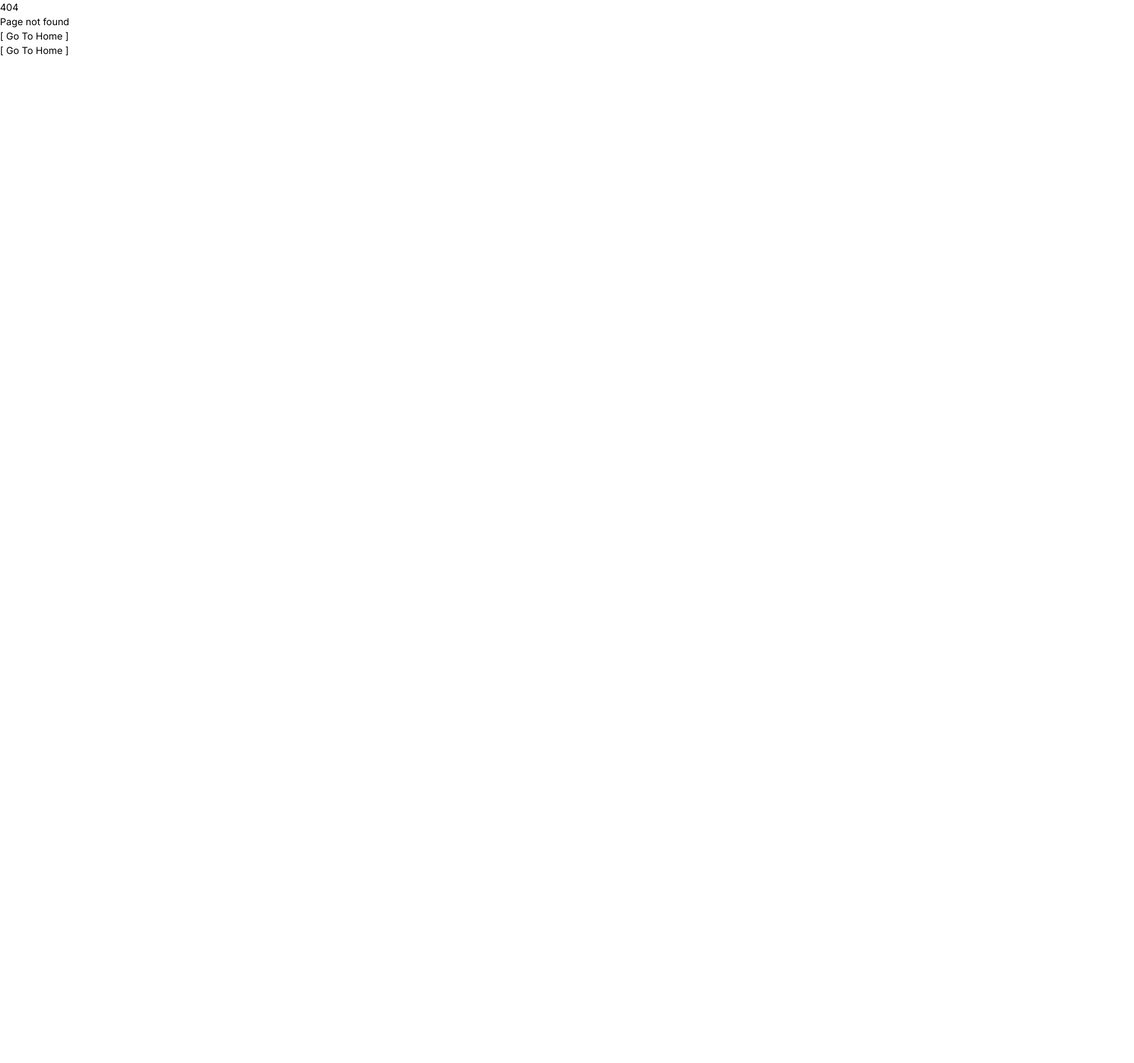
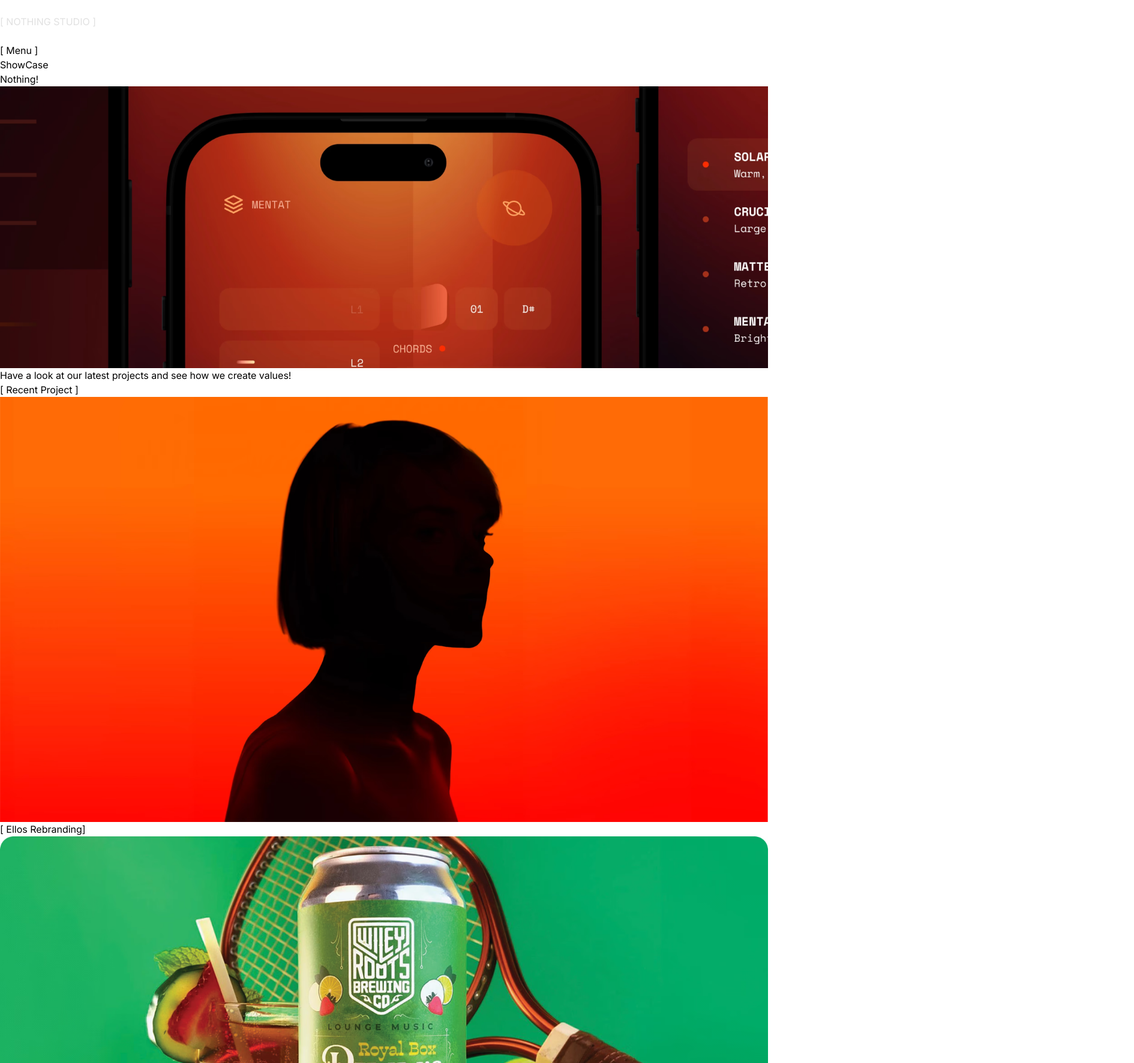
Before and after one commit to codebyahadul/nothing-studio, a React (Vite) app: page /projectShowcase in a window 1280 px wide. Before the commit this address had no page. Shown: the top 1773 px of the page at 60% size, 1890 px wide, since content can reach past the window. Before the commit the page ends 800 px from the top, so only its background shows below. Built offline with nearby package versions, Linux system fonts and the light colour scheme.

Commit message:
added project showcase page

```diff
--- a/src/components/shared/Navbar.jsx
+++ b/src/components/shared/Navbar.jsx
@@ -23,8 +23,8 @@ const Navbar = () => {
 
             </nav>
             {
-                toggle && <div className={`min-h-screen bg-black navbar-wrapper -mt-[92px] fixed z-30 w-full h-full`}>
-                    <nav className="flex justify-between items-center py-4 md:py-8 px-4 md:px-8 bg-transparent sticky top-0" >
+                toggle && <div className={`min-h-screen bg-black navbar-wrapper pt-[70px] md:pt-0 -mt-[60px] md:-mt-[92px] fixed z-30 w-full h-full`}>
+                    <nav className="hidden md:flex justify-between items-center py-4 md:py-8 px-4 md:px-8 bg-transparent sticky top-0" >
                         <AnimatedButton text="[ NOTHING STUDIO ]" name="logo" link={'/'} />
                         <AnimatedButton onClick={() => {
                             setToggle(!toggle)
@@ -36,7 +36,7 @@ const Navbar = () => {
                         <HoverImage src={img} alt="Image" />
                         <div className="flex flex-col px-4 md:px-0 z-50">
                             <AnimatedButton text='Home' size="text-5xl md:text-[116px] font-extrabold" name="home" intialColor='#464646' link={'/'} />
-                            <AnimatedButton text='Showcase' size="text-5xl md:text-[116px] font-extrabold" name='showcase' intialColor='#464646' link={'/showcase'} />
+                            <AnimatedButton text='Showcase' size="text-5xl md:text-[116px] font-extrabold" name='showcase' intialColor='#464646' link={'/projectShowcase'} />
                             <AnimatedButton text='Carrier' size="text-5xl md:text-[116px] font-extrabold" name='carrier' intialColor='#464646' link={'/carrier'} />
                             <AnimatedButton text='About' size="text-5xl md:text-[116px] font-extrabold" name='about' intialColor='#464646' link={'/about'} />
                             <AnimatedButton text='Contacts' size="text-5xl md:text-[116px] font-extrabold" name='contact' intialColor='#464646' link={'/contact'} />
--- /dev/null
+++ b/src/pages/ProjectDescription.jsx
@@ -0,0 +1,120 @@
+import Navbar from "../components/shared/Navbar";
+import allos1 from '../assets/projects/ellos.avif'
+import allos2 from '../assets/projects/ellos2.avif'
+import allos3 from '../assets/projects/ellos3.avif'
+import allos4 from '../assets/projects/ellos4.avif'
+import allos5 from '../assets/projects/ellos5.avif'
+import allos6 from '../assets/projects/ellos6.avif'
+import allos7 from '../assets/projects/ellos7.avif'
+import allos8 from '../assets/projects/ellos8.avif'
+import OurClients from "../components/OurClients";
+import wiling from '../assets/projects/willi.avif'
+import catering from '../assets/projects/catering.avif'
+import kinetic from '../assets/projects/kintic.avif'
+import dessert from '../assets/projects/dessert.avif'
+import donemate from '../assets/projects/donate.avif'
+import { useEffect } from "react";
+import gsap from "gsap";
+import { useParams } from "react-router-dom";
+const projectImages = {
+    'ellos rebranding': allos1,
+    'wiley roots brewing': wiling,
+    'catering': catering,
+    'kinetic campaign': kinetic,
+    'desert flower': dessert,
+    'donemate': donemate,
+};
+const ProjectDescription = () => {
+    const { projectName } = useParams();
+    const selectedImage = projectImages[projectName.toLocaleLowerCase()] || null;
+    console.log(projectName.toLocaleLowerCase(), selectedImage);
+
+    useEffect(() => {
+        window.scroll(0, 0)
+        gsap.timeline({
+            scrollTrigger: {
+                trigger: '.projectContainer',
+                start: 'top -30%',
+                end: 'bottom bottom',
+                scrub: true,
+            }
+        }).fromTo('.projectContainer', { y: '0%' }, { y: '-20%' })
+        const tl = gsap.timeline()
+        tl.fromTo('.wrapper', { translateY: '0%', }, { translateY: '-100%', duration: 0.5, display: 'none' })
+        tl.fromTo(
+            '.project-title1',
+            { opacity: 0, y: 100 },
+            { opacity: 1, y: 0, duration: 1.2, ease: "power4.out" }
+        )
+            .fromTo(
+                '.project-title2',
+                { opacity: 0, y: 100 },
+                { opacity: 1, y: 0, duration: 1.2, ease: "power4.out" },
+                "-=0.8"
+            )
+            .from('.hero-des', { opacity: 0, y: 10, }, "-=0.9")
+    }, [projectName])
+    return (
+        <>
+            <Navbar />
+            <div className="bg-black projectContainer z-50 -mt-[200px] pt-[200px]">
+                <div className="min-h-screen wrapper bg-white/80 fixed w-full"></div>
+                <div className="px-4 md:px-8 text-white">
+                    <div className="text-4xl md:text-[152px] md:leading-[137px] font-extrabold text-center uppercase w-full mx-auto">
+                        <div className="overflow-hidden">
+                            <span className="project-title1 block">{projectName.split(" ")[0]}</span>
+                        </div>
+                        <div className="overflow-hidden">
+                            <span className="project-title2 block">{projectName.split(" ")[1]}</span>
+                        </div>
+                    </div>
+                    <div className="h-[calc(100vh-100px)] my-10">
+                        {selectedImage ? (
+                            <img className="rounded-3xl w-full h-full" src={selectedImage} alt={projectName} />
+                        ) : (
+                            <p>Image not found for this project.</p>
+                        )}
+                    </div>
+                    <div className="flex flex-col md:flex-row justify-between content">
+                        <div className="flex flex-col md:flex-row flex-1 text-[#d9d9d9]">
+                            <h1 className="text-sm md:text-xl uppercase mr-0 md:mr-[25%] text-nowrap content-value">[ ABOUT PROJECTS ]</h1>
+                            <div className="flex flex-col my-5 md:my-0 gap-5 md:gap-10 text-xl w-full md:text-[40px] md:leading-[48px] content-des">
+                                <h1 className="text-sm md:text-xl uppercase">[ Brand Identity ]</h1>
+                                <h1>We envision a world where wellbeing fundament & everyone is empowered to reach their peak potential.</h1>
+                                <h1>Don&apos;t traditional healthcare system to determine your health.</h1>
+                                <h1>Take control your super power.</h1>
+                            </div>
+                        </div>
+                        <div className=" flex justify-end">
+                            <h1 className="text-sm md:text-xl uppercase content-value text-nowrap text-start w-full">[ ABOUT PROJECTS ]</h1>
+                        </div>
+                    </div>
+                    <div className="max-h-screen my-10">
+                        <img className="rounded-3xl w-full max-h-screen" src={allos2} alt="" />
+                    </div>
+                    <div className="flex flex-col md:flex-row gap-5 md:gap-10 items-center md:h-[400px]">
+                        <img className="rounded-3xl w-full h-full" src={allos3} alt="" />
+                        <img className="rounded-3xl w-full h-full" src={allos4} alt="" />
+                    </div>
+                    <div className="max-h-screen my-10">
+                        <img className="rounded-3xl w-full max-h-screen" src={allos5} alt="" />
+                    </div>
+                    <div className="flex flex-col md:flex-row gap-5 md:gap-10 items-center md:h-[400px]">
+                        <img className="rounded-3xl w-full h-full" src={allos6} alt="" />
+                        <img className="rounded-3xl w-full h-full" src={allos7} alt="" />
+                    </div>
+                    <div className="max-h-screen my-10">
+                        <img className="rounded-3xl w-full max-h-screen" src={allos6} alt="" />
+                    </div>
+                    <div className="flex flex-col md:flex-row gap-5 md:gap-10 items-center md:h-[400px]">
+                        <img className="rounded-3xl w-full h-full" src={allos7} alt="" />
+                        <img className="rounded-3xl w-full h-full" src={allos8} alt="" />
+                    </div>
+                    <OurClients />
+                </div>
+            </div>
+        </>
+    );
+};
+
+export default ProjectDescription;
--- a/src/pages/ProjectShowcase.jsx
+++ b/src/pages/ProjectShowcase.jsx
@@ -1,114 +1,98 @@
+import { useEffect } from "react";
 import Navbar from "../components/shared/Navbar";
+import gsap from "gsap";
+import showcase from '../assets/projects/showcase.avif';
 import allos1 from '../assets/projects/ellos.avif'
-import allos2 from '../assets/projects/ellos2.avif'
-import allos3 from '../assets/projects/ellos3.avif'
-import allos4 from '../assets/projects/ellos4.avif'
-import allos5 from '../assets/projects/ellos5.avif'
-import allos6 from '../assets/projects/ellos6.avif'
-import allos7 from '../assets/projects/ellos7.avif'
-import allos8 from '../assets/projects/ellos8.avif'
-import OurClients from "../components/OurClients";
 import wiling from '../assets/projects/willi.avif'
 import catering from '../assets/projects/catering.avif'
 import kinetic from '../assets/projects/kintic.avif'
 import dessert from '../assets/projects/dessert.avif'
 import donemate from '../assets/projects/donate.avif'
-import { useEffect } from "react";
-import gsap from "gsap";
-import { useParams } from "react-router-dom";
-const projectImages = {
-    'ellos rebranding': allos1,
-    'wiley roots brewing': wiling,
-    'catering': catering,
-    'kinetic campaign': kinetic,
-    'desert flower': dessert,
-    'donemate': donemate,
-};
+import { Link } from "react-router-dom";
+import OurClients from "../components/OurClients";
+
+const recentProject = [
+    { img: allos1, title: 'Ellos Rebranding', },
+    { img: wiling, title: 'Wiley Roots Brewing', link: 'wileyRoots' },
+    { img: catering, title: 'Catering', link: 'catering' },
+    { img: kinetic, title: 'Kinetic Campaign', link: 'kinetic' },
+    { img: dessert, title: 'Desert Flower', link: 'desert' },
+    { img: donemate, title: 'Donemate', link: 'donemate' }
+]
 const ProjectShowcase = () => {
-    const { projectName } = useParams();
-    const selectedImage = projectImages[projectName.toLocaleLowerCase()] || null;
-    console.log(projectName.toLocaleLowerCase(), selectedImage);
-
     useEffect(() => {
         window.scroll(0, 0)
         gsap.timeline({
             scrollTrigger: {
-                trigger: '.projectContainer',
+                trigger: '.project-showcase-container',
                 start: 'top -30%',
                 end: 'bottom bottom',
                 scrub: true,
             }
-        }).fromTo('.projectContainer', { y: '0%' }, { y: '-20%' })
+        }).fromTo('.project-showcase-container', { y: '0%' }, { y: '-20%' })
         const tl = gsap.timeline()
-        tl.fromTo('.wrapper', { translateY: '0%', }, { translateY: '-100%', duration: 0.5, display: 'none' })
         tl.fromTo(
-            '.project-title1',
+            '.showcase-title1',
             { opacity: 0, y: 100 },
             { opacity: 1, y: 0, duration: 1.2, ease: "power4.out" }
         )
             .fromTo(
-                '.project-title2',
+                '.showcase-title2',
                 { opacity: 0, y: 100 },
                 { opacity: 1, y: 0, duration: 1.2, ease: "power4.out" },
                 "-=0.8"
             )
-            .from('.hero-des', { opacity: 0, y: 10, }, "-=0.9")
-    }, [projectName])
+        const projectShowcaseImg = document.querySelectorAll(".showcase-image");
+        projectShowcaseImg.forEach((img) => {
+            img.addEventListener("mouseenter", () => {
+                gsap.to('.cursor', { scale: 5, duration: 0.3, opacity: 0.5 });
+            });
+
+            img.addEventListener("mouseleave", () => {
+                gsap.to('.cursor', { scale: 1, duration: 0.3, opacity: 1 });
+            });
+        });
+
+        return () => {
+            projectShowcaseImg.forEach((img) => {
+                img.removeEventListener("mouseenter", () => { });
+                img.removeEventListener("mouseleave", () => { });
+            });
+        };
+    }, [])
     return (
         <>
             <Navbar />
-            <div className="bg-black projectContainer z-50 -mt-[200px] pt-[200px]">
-                <div className="min-h-screen wrapper bg-white/80 fixed w-full"></div>
-                <div className="px-4 md:px-8 text-white">
+            <div className="bg-black project-showcase-container text-white z-50 -mt-[200px] pt-[200px]">
+                <div className="px-4 md:px-8">
                     <div className="text-4xl md:text-[152px] md:leading-[137px] font-extrabold text-center uppercase w-full mx-auto">
                         <div className="overflow-hidden">
-                            <span className="project-title1 block">{projectName.split(" ")[0]}</span>
+                            <span className="showcase-title1 block">ShowCase</span>
                         </div>
                         <div className="overflow-hidden">
-                            <span className="project-title2 block">{projectName.split(" ")[1]}</span>
+                            <span className="showcase-title2 block">Nothing!</span>
                         </div>
                     </div>
-                    <div className="h-[calc(100vh-100px)] my-10">
-                        {selectedImage ? (
-                            <img className="rounded-3xl w-full h-full" src={selectedImage} alt={projectName} />
-                        ) : (
-                            <p>Image not found for this project.</p>
-                        )}
+                    <div className="h-[400px] my-10">
+                        <img className="rounded-3xl w-full h-full" src={showcase} alt='Showcase img' />
                     </div>
-                    <div className="flex  justify-between content">
-                        <div className="flex flex-1 text-[#d9d9d9]">
-                            <h1 className="text-sm md:text-xl uppercase mr-[25%] text-nowrap content-value">[ ABOUT PROJECTS ]</h1>
-                            <div className="flex flex-col gap-10 text-[40px] leading-[48px] content-des">
-                                <h1 className="text-sm md:text-xl uppercase">[ Brand Identity ]</h1>
-                                <h1>We envision a world where wellbeing fundament & everyone is empowered to reach their peak potential.</h1>
-                                <h1>Don't traditional healthcare system to determine your health.</h1>
-                                <h1>Take control your super power.</h1>
-                            </div>
-                        </div>
-                        <div className=" flex justify-end">
-                            <h1 className="text-sm md:text-xl uppercase content-value">[ ABOUT PROJECTS ]</h1>
-                        </div>
+                    <div className="my-10 flex flex-col justify-center items-center gap-10">
+                        <h1 className="text-[40px] leading-[48px] w-full md:w-[40%]">Have a look at our latest projects and see how we create values!</h1>
+                        <h1 className="text-sm md:text-xl uppercase">[ Recent Project ]</h1>
                     </div>
-                    <div className="max-h-screen my-10">
-                        <img className="rounded-3xl w-full max-h-screen" src={allos2} alt="" />
-                    </div>
-                    <div className="flex gap-10 items-center h-[400px]">
-                        <img className="rounded-3xl w-full h-full" src={allos3} alt="" />
-                        <img className="rounded-3xl w-full h-full" src={allos4} alt="" />
-                    </div>
-                    <div className="max-h-screen my-10">
-                        <img className="rounded-3xl w-full max-h-screen" src={allos5} alt="" />
-                    </div>
-                    <div className="flex gap-10 items-center h-[400px]">
-                        <img className="rounded-3xl w-full h-full" src={allos6} alt="" />
-                        <img className="rounded-3xl w-full h-full" src={allos7} alt="" />
-                    </div>
-                    <div className="max-h-screen my-10">
-                        <img className="rounded-3xl w-full max-h-screen" src={allos6} alt="" />
-                    </div>
-                    <div className="flex gap-10 items-center h-[400px]">
-                        <img className="rounded-3xl w-full h-full" src={allos7} alt="" />
-                        <img className="rounded-3xl w-full h-full" src={allos8} alt="" />
+                    <div className="flex flex-col my-10 gap-10">
+                        {
+                            recentProject.map(p => (
+                                <Link to={`/projects/${p.title}`} key={p.title} className="md:h-[400px] relative showcase-image">
+                                    <img className="rounded-3xl w-full h-full" src={p.img} alt='Showcase img' />
+                                    <div className="absolute bottom-0 left-0 p-3 md:p-6 w-full">
+                                        <h3 className="text-[#d9d9d9] text-2xl md:text-5xl font-semibold uppercase">
+                                            [ {p.title}]
+                                        </h3>
+                                    </div>
+                                </Link>
+                            ))
+                        }
                     </div>
                     <OurClients />
                 </div>
--- a/src/routes/Router.jsx
+++ b/src/routes/Router.jsx
@@ -2,6 +2,7 @@ import { createBrowserRouter } from "react-router-dom"
 import Main from "../layouts/Main"
 import Home from "../pages/Home"
 import ErrorPage from "../pages/ErrorPage"
+import ProjectDescription from "../pages/ProjectDescription"
 import ProjectShowcase from "../pages/ProjectShowcase"
 
 export const router = createBrowserRouter([
@@ -16,6 +17,10 @@ export const router = createBrowserRouter([
             },
             {
                 path: '/projects/:projectName',
+                element: <ProjectDescription />,
+              },
+            {
+                path: '/projectShowcase',
                 element: <ProjectShowcase />,
               },
         ]
```
Also changed, not shown: src/assets/projects/showcase.avif (added).
